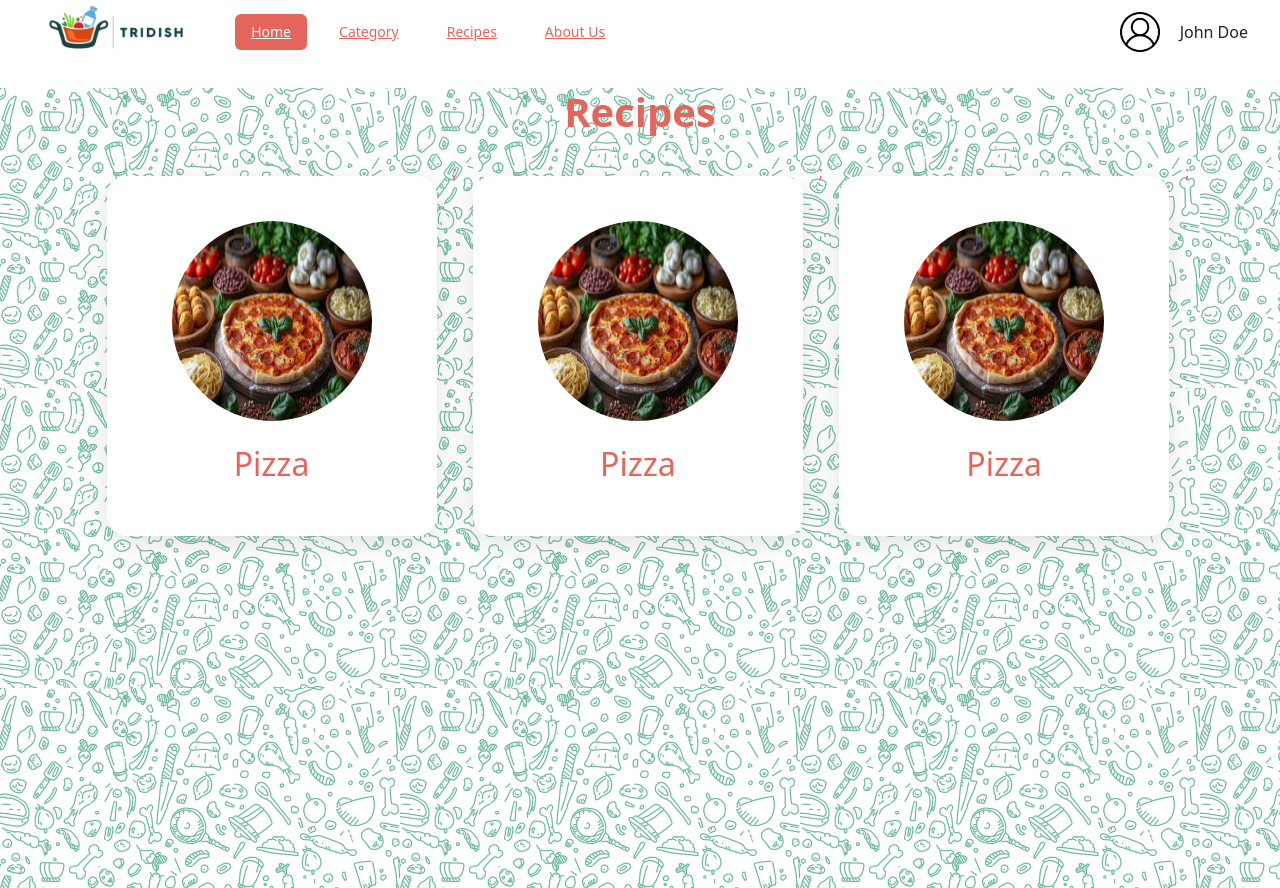
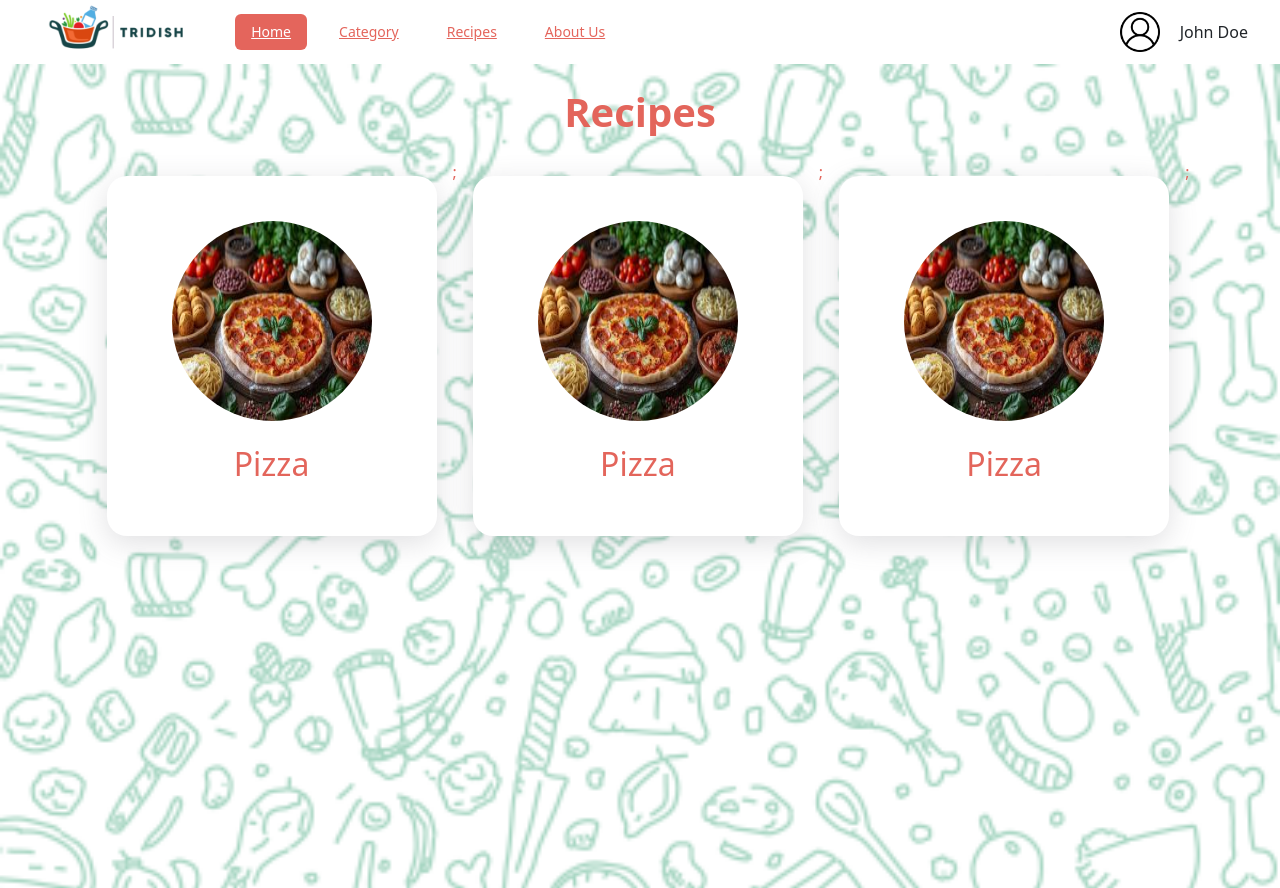
Before and after one commit to Sarahalhbaish/FoodiezReactProject, a React (Create React App) app: page / in a window 1280 px wide. Built offline with nearby package versions, Linux system fonts and the light colour scheme.

Commit message:
recipes item and list added

```diff
--- a/src/App.css
+++ b/src/App.css
@@ -5,7 +5,7 @@ body {
   padding: 0;
 }
 .App{
-height: 100%;
+height: 100vh;
 }
 .register-page {
   height: 100vh;
@@ -103,9 +103,27 @@ border-radius: 20px;
   width: 200px;
   height:200px
 }
-.bg-pattern{
+/* .bg-pattern{
   background-image: url(./assets//images/pattern.png);
   background-repeat: repeat;
   height: 100vh;
 
+} */
+.background {
+  position: relative;
+  width: 100%;
+  height: 100%; /* Adjust size */
+  overflow: hidden;
 }
+
+.background::before {
+  content: "";
+  background: url('./assets//images/pattern.png') repeat center center/cover;
+  position: absolute;
+  top: 0;
+  left: 0;
+  right: 0;
+  bottom: 0;
+  opacity: 0.6;
+  z-index: -1; /* Places the image behind content */
+}
--- a/src/App.js
+++ b/src/App.js
@@ -7,7 +7,7 @@ import Home from "./Component/Home";
 
 function App() {
   return (
-    <div className="App bg-pattern">
+    <div className="App background">
       <Home />
     </div>
   );
--- a/src/Component/CetegoryList.js
+++ b/src/Component/CetegoryList.js
@@ -7,7 +7,7 @@ const CategoryList = () => {
       <div className="App text-center mt-4 secondory-color">
         <h1 className="font-bold">Category</h1>
 
-        <div className="d-flex p-3 justify-content-center ">
+        <div className="d-flex p-3 justify-content-center flex-warp">
           <CategoryItem />
           <CategoryItem />
           <CategoryItem />
--- a/src/Component/RecipeList .js
+++ b/src/Component/RecipeList .js
@@ -7,7 +7,7 @@ const RecipeList = () => {
       <div className="App text-center mt-4 secondory-color">
         <h1 className="font-bold">Recipes</h1>
 
-        <div className="d-flex p-3 justify-content-center ">
+        <div className="d-flex p-3 justify-content-center flex-wrap">
           <RecipeItem />
           <RecipeItem />
 
```
